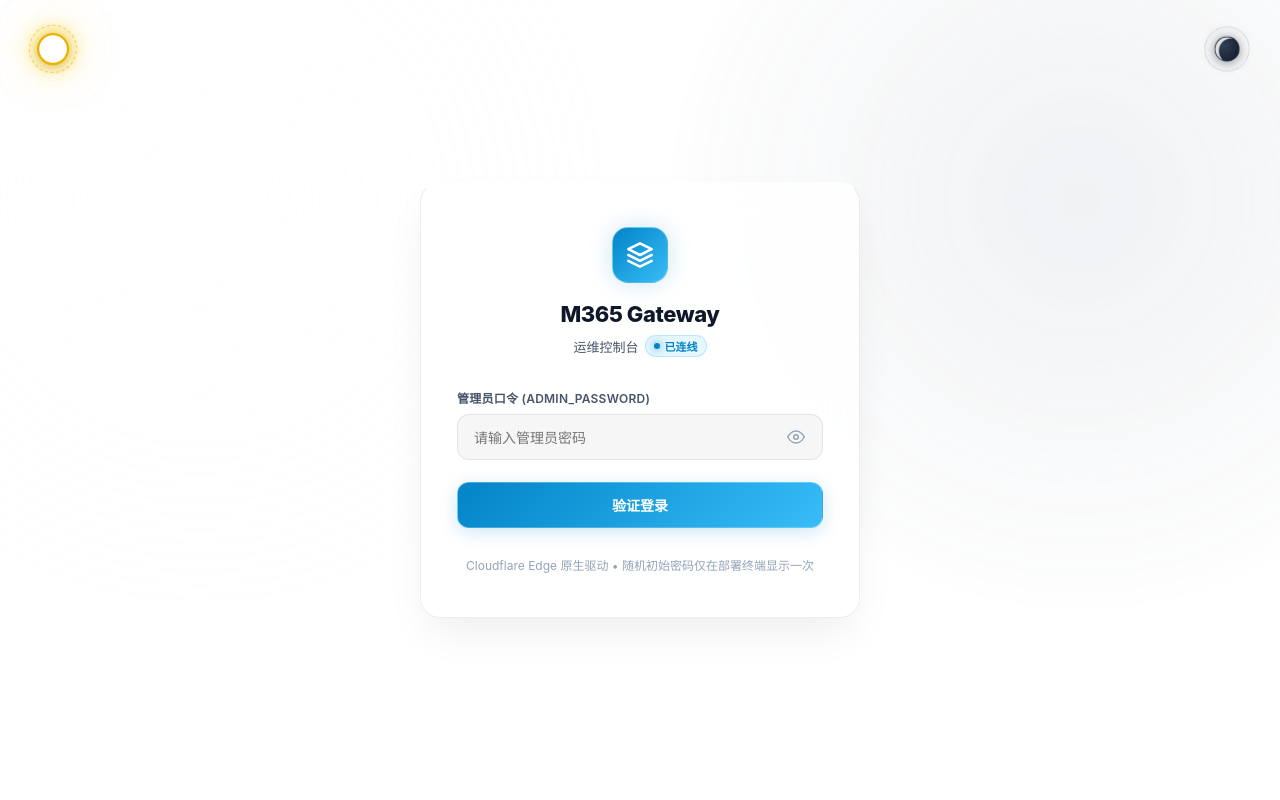
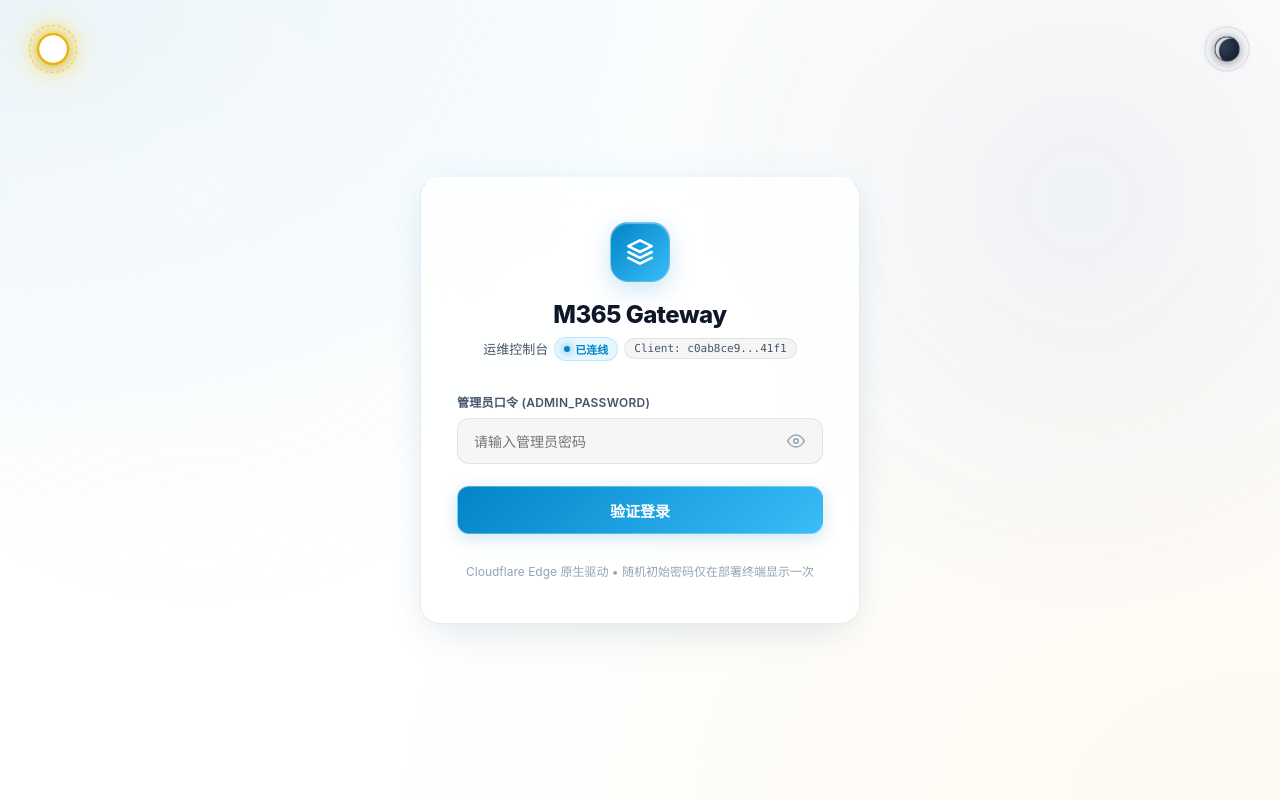
Before and after one commit to zijin-c/M365-Gateway-Server, a website: page web-v2/login.html in a window 1280 px wide. Both pictures are taken after a click on the button 53 px from the left and 49 px from the top of the page. Drawn offline with Linux system fonts and the light colour scheme; no server answers.

Commit message:
feat: configure Microsoft client ID and elevate UI aesthetics

```diff
--- a/scripts/generate-keys.mjs
+++ b/scripts/generate-keys.mjs
@@ -59,6 +59,7 @@
 TENANT_NAME=default
 MAX_ACCOUNTS=40
 DIRECT_NATIVE_TOOL_MODE=true
+M365_CLIENT_ID=c0ab8ce9-e9a0-42e7-b064-33d422df41f1
 DATA_ENCRYPTION_KEY=
 BOOTSTRAP_ADMIN_PASSWORD=
 `;
--- a/server.mjs
+++ b/server.mjs
@@ -51,6 +51,7 @@
   DIRECT_NATIVE_TOOL_MODE: process.env.DIRECT_NATIVE_TOOL_MODE || "true",
   DATA_ENCRYPTION_KEY: process.env.DATA_ENCRYPTION_KEY.trim(),
   BOOTSTRAP_ADMIN_PASSWORD: process.env.BOOTSTRAP_ADMIN_PASSWORD.trim(),
+  M365_CLIENT_ID: process.env.M365_CLIENT_ID?.trim() || "c0ab8ce9-e9a0-42e7-b064-33d422df41f1",
 };
 
 const optionalVars = [
--- a/web-v2/login.html
+++ b/web-v2/login.html
@@ -70,6 +70,10 @@
 
     body {
       background-color: var(--bg-color);
+      background-image:
+        radial-gradient(at 0% 0%, rgba(2, 132, 199, 0.14) 0px, transparent 50%),
+        radial-gradient(at 100% 100%, rgba(99, 102, 241, 0.1) 0px, transparent 50%),
+        radial-gradient(at 50% 50%, rgba(14, 165, 233, 0.05) 0px, transparent 60%);
       color: var(--text-main);
       min-height: 100vh;
       display: flex;
@@ -79,6 +83,12 @@
       position: relative;
       overflow: hidden;
       transition: background-color 0.3s ease, color 0.3s ease;
+    }
+
+    body.theme-light {
+      background-image:
+        radial-gradient(at 0% 0%, rgba(2, 132, 199, 0.08) 0px, transparent 50%),
+        radial-gradient(at 100% 100%, rgba(245, 158, 11, 0.06) 0px, transparent 50%);
     }
 
     /* 日月天体照明系统 (最高层级，支持一直切换) */
@@ -232,7 +242,7 @@
       border-top: 1px solid var(--glass-border-light);
       border-radius: var(--radius-xl);
       padding: 44px 36px;
-      box-shadow: var(--glass-shadow), var(--glass-inset-glow);
+      box-shadow: var(--glass-shadow), 0 0 35px -5px rgba(56, 189, 248, 0.12), var(--glass-inset-glow);
       animation: cardAppear 0.4s cubic-bezier(0.16, 1, 0.3, 1);
     }
 
@@ -247,16 +257,21 @@
     }
 
     .brand-icon {
-      width: 56px;
-      height: 56px;
+      width: 60px;
+      height: 60px;
       background: linear-gradient(135deg, #0284c7, #38bdf8);
-      border-radius: 16px;
+      border-radius: 18px;
       display: inline-flex;
       align-items: center;
       justify-content: center;
       margin-bottom: 18px;
-      box-shadow: 0 0 25px var(--accent-blue-glow);
-      border: 1px solid rgba(255, 255, 255, 0.3);
+      box-shadow: 0 8px 24px var(--accent-blue-glow), inset 0 1px 1px rgba(255, 255, 255, 0.4);
+      border: 1px solid rgba(255, 255, 255, 0.35);
+      transition: transform 0.3s cubic-bezier(0.16, 1, 0.3, 1);
+    }
+
+    .brand-icon:hover {
+      transform: translateY(-2px) scale(1.04);
     }
 
     .brand-icon svg {
@@ -270,7 +285,7 @@
     }
 
     .brand h1 {
-      font-size: 22px;
+      font-size: 24px;
       font-weight: 800;
       letter-spacing: -0.02em;
       color: var(--text-main);
@@ -284,19 +299,38 @@
       align-items: center;
       justify-content: center;
       gap: 6px;
+      flex-wrap: wrap;
     }
 
     .badge-status {
       display: inline-flex;
       align-items: center;
       gap: 5px;
-      padding: 2px 8px;
+      padding: 3px 9px;
       border-radius: 999px;
       background: rgba(56, 189, 248, 0.12);
-      border: 1px solid rgba(56, 189, 248, 0.25);
+      border: 1px solid rgba(56, 189, 248, 0.28);
       color: var(--accent-blue);
       font-size: 11px;
       font-weight: 600;
+    }
+
+    .badge-client {
+      display: inline-flex;
+      align-items: center;
+      gap: 5px;
+      padding: 3px 9px;
+      border-radius: 999px;
+      background: rgba(255, 255, 255, 0.05);
+      border: 1px solid var(--glass-border);
+      color: var(--text-secondary);
+      font-size: 11px;
+      font-family: ui-monospace, SFMono-Regular, Menlo, Monaco, Consolas, monospace;
+    }
+
+    body.theme-light .badge-client {
+      background: rgba(0, 0, 0, 0.04);
+      color: var(--text-secondary);
     }
 
     .pulse-dot {
@@ -385,12 +419,12 @@
 
     .btn-submit {
       width: 100%;
-      height: 46px;
-      background: linear-gradient(135deg, #0284c7, #38bdf8);
-      border: 1px solid rgba(255, 255, 255, 0.25);
+      height: 48px;
+      background: linear-gradient(135deg, #0284c7 0%, #38bdf8 100%);
+      border: 1px solid rgba(255, 255, 255, 0.3);
       border-radius: var(--radius-md);
       color: #fff;
-      font-size: 14px;
+      font-size: 15px;
       font-weight: 600;
       cursor: pointer;
       display: flex;
@@ -398,12 +432,17 @@
       justify-content: center;
       gap: 10px;
       box-shadow: 0 4px 18px var(--accent-blue-glow);
-      transition: all 0.2s cubic-bezier(0.16, 1, 0.3, 1);
+      transition: all 0.25s cubic-bezier(0.16, 1, 0.3, 1);
     }
 
     .btn-submit:hover:not(:disabled) {
-      filter: brightness(1.08);
-      transform: translateY(-1px);
+      filter: brightness(1.1);
+      transform: translateY(-1.5px);
+      box-shadow: 0 8px 25px rgba(2, 132, 199, 0.5);
+    }
+
+    .btn-submit:active:not(:disabled) {
+      transform: translateY(0);
     }
 
     .btn-submit:disabled {
@@ -507,6 +546,7 @@
       <p>
         <span>运维控制台</span>
         <span class="badge-status"><span class="pulse-dot"></span>已连线</span>
+        <span class="badge-client" title="微软 365 客户端应用已配置: c0ab8ce9-e9a0-42e7-b064-33d422df41f1">Client: c0ab8ce9...41f1</span>
       </p>
     </div>
 
```
Also changed, not shown: web-v2/index.html (+54 -5 lines), 2 other files.
